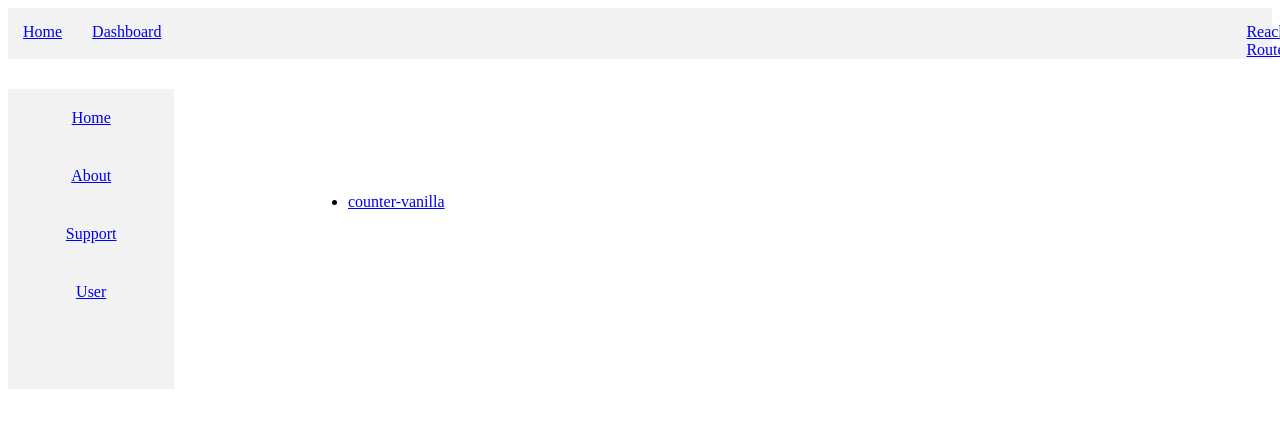
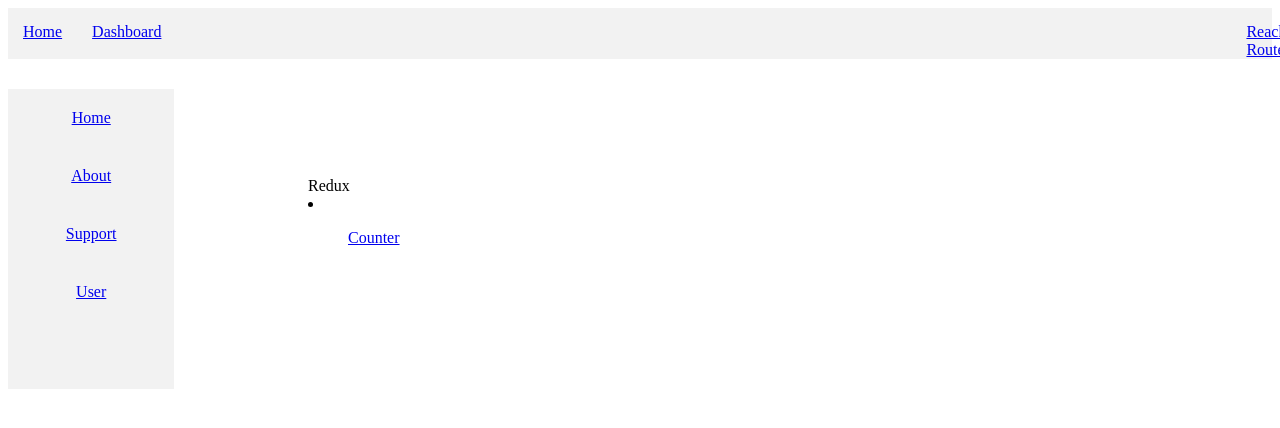
Before and after one commit to jinenab/reach-router, a React (Create React App) app: page /redux in a window 1280 px wide. Shown: the top 428 px of the page. Built offline with nearby package versions, Linux system fonts and the light colour scheme.

Commit message:
done with router and children and link

```diff
--- a/src/App.js
+++ b/src/App.js
@@ -15,7 +15,7 @@ import Inovice from './components/Invoice'
 import NotFound from './components/NotFound';
 import LearnRedux from './components/Redux';
 import NavBar from './components/NavBar';
-import Vanilla from './components/Vanilla'
+import Vanilla from './components/Vanilla';
 import  "./style.scss"
 function App() {
 return(<div>
@@ -27,8 +27,8 @@ return(<div>
     props.location.pathname.search("dashboard") ===1?
  <DashboardNav/>: <HomeNav/>
  }
+
 </Location>
-
     </SideBar>
     <Router className="Router">
         <Home path="/" exact/>
@@ -38,22 +38,15 @@ return(<div>
         <User path="user/:id" exact />
         <Inovices path="inovices" exact ></Inovices>
         <Inovice path="inovice/:id" exact ></Inovice>
-        <LearnRedux path="redux" exact>
-<Vanilla path="counter-vanilla" exact></Vanilla>
-
+        <LearnRedux path="redux" exact >
+            <Vanilla path="counter/" exact />
         </LearnRedux>
         <Dash className="Dash" path="dashboard" exact>
             <DashHome path="/" exact/>
             <Team path="team/*" exact />
-
         </Dash>
         <NotFound default></NotFound>
     </Router>
-
 </div>)
-
-
-
 }
-
 export default App;
--- a/src/components/Redux/index.js
+++ b/src/components/Redux/index.js
@@ -1,2 +1,2 @@
-import LearnRedux from "./learnRedux"
+import LearnRedux from "./redux"
 export default LearnRedux
--- a/src/components/Redux/learnRedux.js
+++ /dev/null
@@ -1,13 +0,0 @@
-import React from "react"
-import {Link} from '@reach/router'
-function LearnRedux(){
-    return(<div>
-<ul>
-    <li  >
-        <Link to="counter-vanilla">counter-vanilla</Link>
-    </li>
-</ul>
-
-    </div>)
-}
-export default LearnRedux
--- /dev/null
+++ b/src/components/Redux/redux.js
@@ -0,0 +1,23 @@
+import React from "react"
+import {Link,Location} from "@reach/router"
+function LearnRedux({children}){
+    return(<div>
+<Location>
+    {
+        props=>props.location.pathname==="/redux/counter"?<div>{children}</div>:
+        <div>
+        Redux
+        <li>
+            <ul><Link to="/redux/counter">Counter</Link>
+        </ul>
+        </li>
+       </div>
+    }
+</Location>
+
+
+
+
+    </div>)
+}
+export default LearnRedux
--- a/src/components/Vanilla/vanilla.js
+++ b/src/components/Vanilla/vanilla.js
@@ -1,9 +1,8 @@
 import React from "react"
-import {Match,Link} from "@reach/router"
 function Vanilla(){
     return(<div>
+Vanilla
 
-Vanilla
 
     </div>)
 }
```
